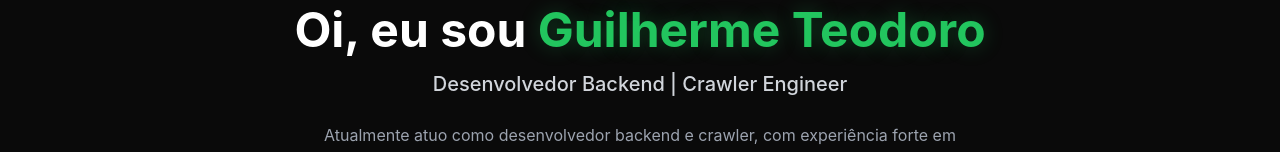
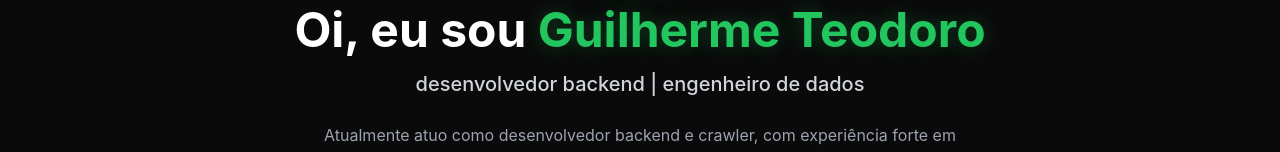
Before and after one commit to guilhermetborges/Portifolio, a Next.js app: page / in a window 1280 px wide. Shown: the part 299-451 px from the top of the page. Built offline with nearby package versions, Linux system fonts and the light colour scheme.

Commit message:
atualiza titulo principal em pt e en

```diff
--- a/i18n/en.ts
+++ b/i18n/en.ts
@@ -9,7 +9,7 @@ export default {
   },
   hero: {
     title: "Hi, I'm",
-    subtitle: "Backend Developer | Crawler Engineer",
+    subtitle: "software engineer | data engineer",
     summary: "I currently work as a backend developer and crawler engineer, with a strong background in data engineering and automation. I build high-performance crawlers, reverse engineering solutions, integrations, and scalable pipelines focused on performance, reliability, and clean architecture.",
   },
   skills: { title: "Skills", subtitle: "" },
--- a/i18n/pt.ts
+++ b/i18n/pt.ts
@@ -9,7 +9,7 @@ export default {
   },
   hero: {
     title: "Oi, eu sou",
-    subtitle: "Desenvolvedor Backend | Crawler Engineer",
+    subtitle: "desenvolvedor backend | engenheiro de dados",
     summary: "Atualmente atuo como desenvolvedor backend e crawler, com experiência forte em engenharia de dados e automação. Trabalho com crawlers de alta performance, engenharia reversa, integrações e pipelines escaláveis, sempre com foco em performance, confiabilidade e arquitetura limpa.",
   },
   skills: { title: "Skills", subtitle: "" },
```
